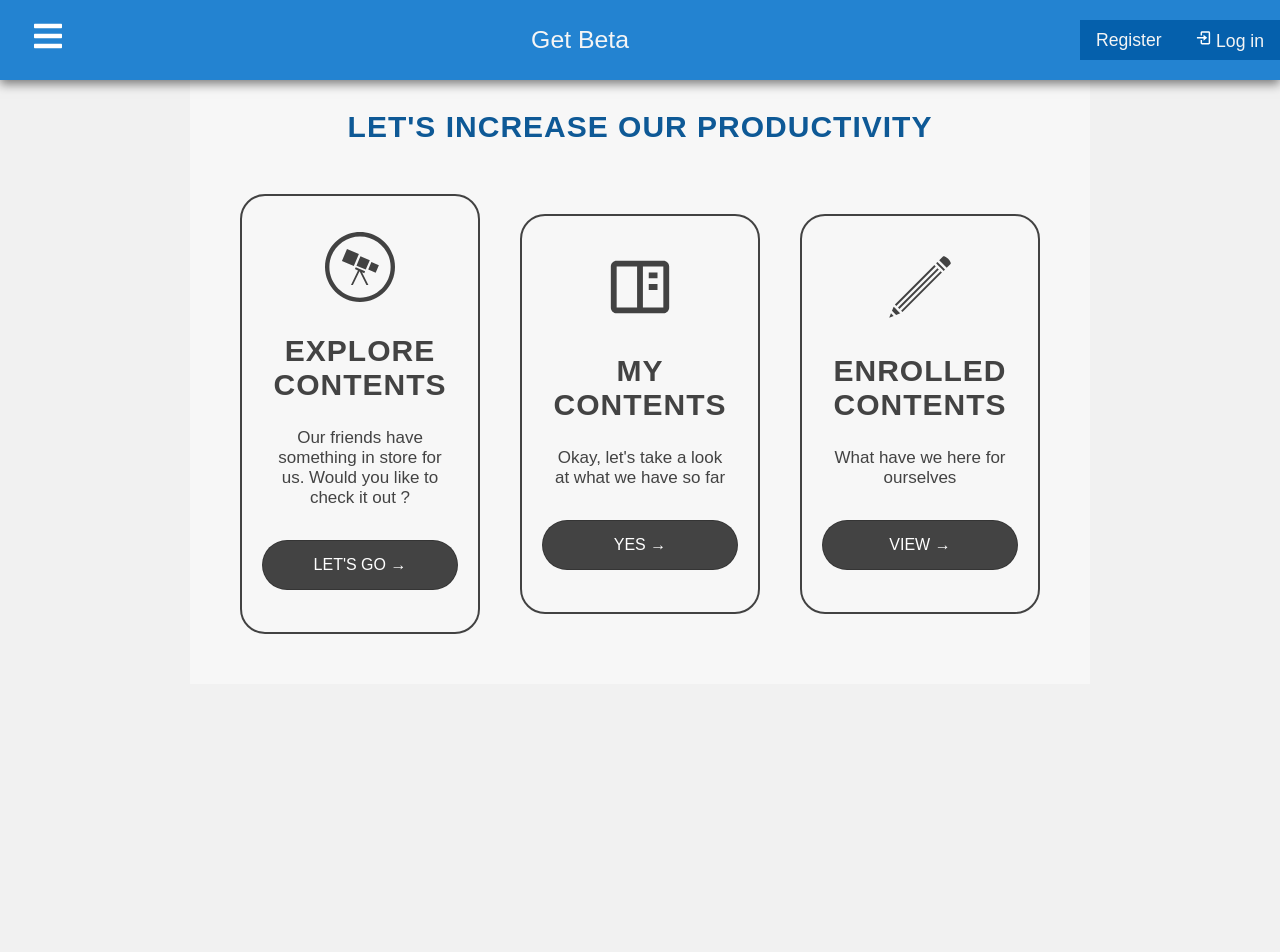
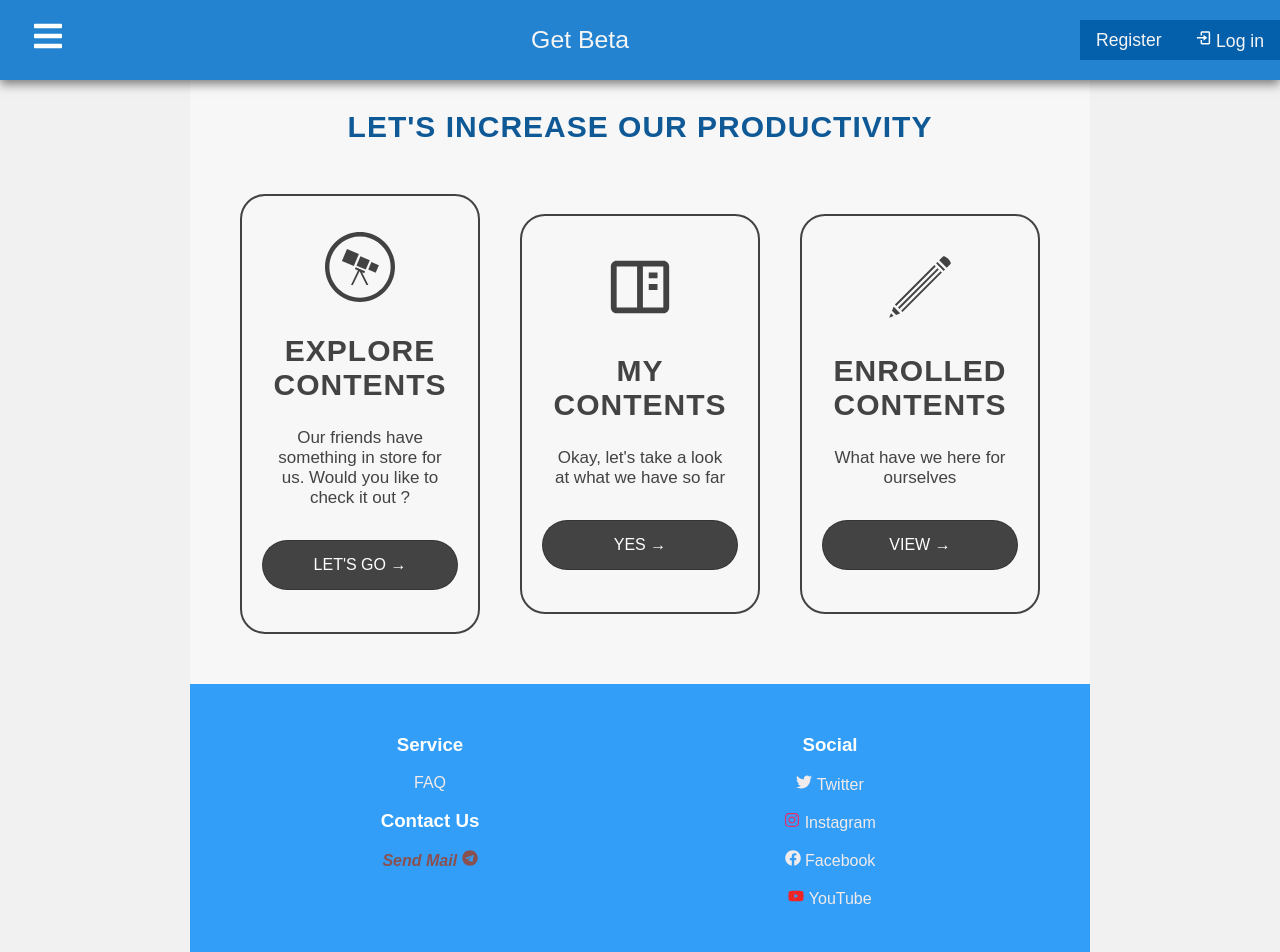
Before and after one commit to Saint-Prince/get-beta, a React (Create React App) app: page /contents in a window 1280 px wide. Shown: the top 952 px of the page. Before the commit the page ends 800 px from the top, so only its background shows below. Built offline with nearby package versions, Linux system fonts and the light colour scheme; no server answers.

Commit message:
corrected a tags, added not found page

```diff
--- a/src/App.css
+++ b/src/App.css
@@ -96,7 +96,7 @@ footer{
   flex: 1 20%;
   margin-right: 1.25rem;
 }
-.box a {
+.boxx a {
   color: #f1ebeb;
   text-decoration: none;
 }
--- a/src/App.js
+++ b/src/App.js
@@ -4,6 +4,7 @@ import  Navbar  from "./components/layout/Navbar"
 import { BrowserRouter as Router, Switch, Route } from "react-router-dom"
 import Axios from "axios"
 import Home from "./pages/Home"
+import PageNotFound from "./pages/PageNotFound"
 import Reports from "./pages/Reports"
 import Content from "./components/contents/Content"
 import MyContents from "./components/contents/MyContents"
@@ -80,6 +81,7 @@ function App() {
             <Route exact path="/contents/enrolled" component={EnrolledContents} />
             <Route exact path="/allcontents" component={AllContents} />
             <Route exact path="/reports" component={Reports} />
+            <Route component={PageNotFound} />
           </Switch>
         </div>
       </UserContext.Provider>
--- a/src/components/contents/Content.js
+++ b/src/components/contents/Content.js
@@ -4,9 +4,11 @@ import "./contents.css"
 import * as FaIcons from "react-icons/fa"
 import * as GiIcons from "react-icons/gi"
 import * as BiIcons from "react-icons/bi"
+import Footer from "../../pages/Footer"
 
 function Content () {
     return (
+        <>
         <div className="contents">
             <h1> Let's Increase our Productivity </h1>
             <div className="services">
@@ -43,6 +45,8 @@ function Content () {
             </div>
 
         </div>
+            <Footer/>
+        </>
     )
 }
 
--- a/src/components/contents/ContentView.js
+++ b/src/components/contents/ContentView.js
@@ -69,7 +69,11 @@ function ContentView () {
             history.push("/myContents")
         }
     }
+    let subidsLength;
 
+    if (enrolled) {
+        subidsLength = contentDetails.subscriberids.length - 1;
+    }
     return (
 
         <div className="view">
@@ -95,9 +99,17 @@ function ContentView () {
                                 }}
                             > {contentDetails.tag} </span>
                         </p>
-                        <Link>
-                            <p> { enrolled ? contentDetails.subscriberids.length - 1 : null } enrolled </p>
-                        </Link>
+
+                        <p>
+                            {
+                                subidsLength >= 1 ?
+                                <Link>
+                                    { subidsLength } enrolled
+                                </Link> :
+                                <p> No one has enrolled to this content </p>
+                            }
+                        </p>
+
                         <p> Created At: { contentDetails.createdAt ? contentDetails.createdAt.substr(0, 10) : null }</p>
                         <p> Last Updated: { contentDetails.updatedAt ? contentDetails.updatedAt.substr(0, 10) : null }</p>
 
--- a/src/pages/Footer.js
+++ b/src/pages/Footer.js
@@ -7,20 +7,20 @@ export default function Footer () {
                 <li className="features">
                     <h3> Service </h3> <br/>
 
-                    <ul className="box ul">
-                        <li> <a href="#"> FAQ </a> </li> <br/>
+                    <ul className="boxx ul">
+                        <li> <a href="https://twitter.com"> FAQ </a> </li> <br/>
                         <h3> Contact Us </h3> <br/>
-                        <h4> <a href="mailto:remetechnologysolutions@gmail.com" style={{color: "#de3c3c"}}> <i> Send Mail <FaIcons.FaTelegram/> </i>  </a> </h4>
+                        <h4> <a href="mailto:remetechnologysolutions@gmail.com" style={{color: "#8a5050"}}> <i> Send Mail <FaIcons.FaTelegram/> </i>  </a> </h4>
                     </ul>
                 </li>
                 <li className="features">
                     <h3> Social </h3> <br/>
 
-                    <ul className="box">
-                        <li> <a href="#"><i> <FaIcons.FaTwitter/>  </i>Twitter</a> </li> <br/>
-                        <li> <a href="#"><i style={{color: "#E1306C"}}> <FaIcons.FaInstagram/> </i>Instagram</a> </li> <br/>
-                        <li> <a href="#"><i> <FaIcons.FaFacebook/> </i>Facebook</a> </li> <br/>
-                        <li> <a href="#"><i style={{color: "#ef2525"}}> <FaIcons.FaYoutube/>  </i>YouTube</a> </li>
+                    <ul className="boxx">
+                        <li> <a href="https://twitter.com"><i> <FaIcons.FaTwitter/>  </i>Twitter</a> </li> <br/>
+                        <li> <a href="https://instagram.com"><i style={{color: "#E1306C"}}> <FaIcons.FaInstagram/> </i>Instagram</a> </li> <br/>
+                        <li> <a href="https://facebook.com"><i> <FaIcons.FaFacebook/> </i>Facebook</a> </li> <br/>
+                        <li> <a href="https://youtube.com"><i style={{color: "#ef2525"}}> <FaIcons.FaYoutube/>  </i>YouTube</a> </li>
                     </ul>
                 </li>
             </ul>
--- a/src/pages/Home.js
+++ b/src/pages/Home.js
@@ -4,6 +4,7 @@ import explore from "./explore.jpg"
 import business from "./businessmn.jpg"
 import pro from "./productivepp.jpg"
 import Footer from "./Footer"
+import { Link } from "react-router-dom"
 
 export default function Home () {
 
@@ -25,11 +26,12 @@ export default function Home () {
                 <div className="img-container">
                     <img src={girl} alt="better girl" />
                 </div> <br/>
+
+                <h3 style={headerStyles}> Take your business online and earn more. </h3> <br/> <br/>
+                <div className="img-container">
+                    <img src={pro} alt="better girl" />
+                </div> <br/>
                 <p>
-                    <h3 style={headerStyles}> Take your business online and earn more. </h3> <br/> <br/>
-                    <div className="img-container">
-                        <img src={pro} alt="better girl" />
-                    </div> <br/>
                     GetBeta enables content creators to manage their content in one place -- <br/>
                     upload, distribute, and sell to enrollers
                 </p> <br/>
@@ -44,7 +46,11 @@ export default function Home () {
                     You see, Thats how we get better!
                 </p> <br/>
                 <div className="but">
-                    <button> Explore! </button>
+                    <Link to="/allcontents">
+                        <button>
+                            Explore Contents!
+                        </button>
+                    </Link>
                 </div>
                 <br/>
                 <h3 style={headerStyles}> Sign up now as a member!</h3> <br/>
@@ -53,10 +59,14 @@ export default function Home () {
                 </div> <br/>
                 <p>
                     Ready to gain access to contents ? <br/>
-                    If so, let's create an account
+                    If so, let's Sign In
                 </p> <br/>
                 <div className="but">
-                    <button> Register! </button>
+                    <Link to="/login">
+                        <button>
+                            Sign In!
+                        </button>
+                    </Link>
                 </div>
             </div>
         </div> <br/> <br/>
--- /dev/null
+++ b/src/pages/PageNotFound.js
@@ -0,0 +1,8 @@
+export default function PageNotFound () {
+    return (
+        <div align="center"> <br/><br/>
+            <h1> Error 404 </h1> <br/>
+            <h3> Sorry, the page you're looking for may not exist! </h3>
+        </div>
+    )
+}
```
Also changed, not shown: 1 other file (tests, documents, lock files or other folders).
